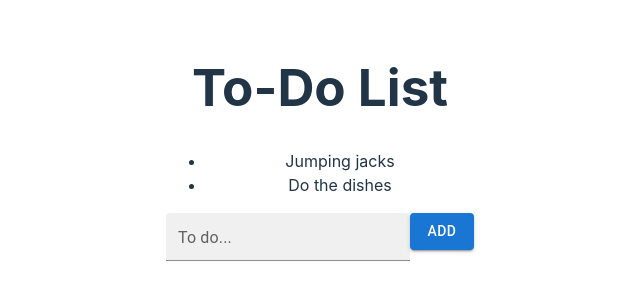
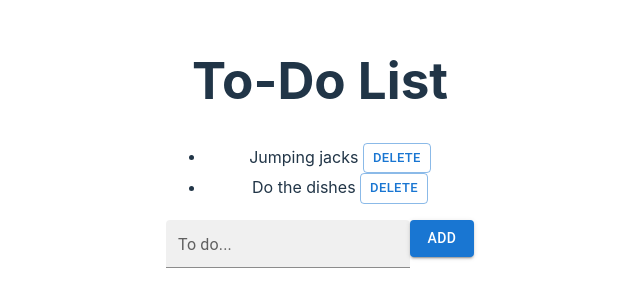
Before and after one commit to abelinsenmayer/rememberall, a React (Vite) app in the folder rememberall/: page / in a window 1280 px wide. Shown: the part 257-564 px from the top of the page, without its empty margins (320-960 px from the left). Built offline with nearby package versions, Linux system fonts and the light colour scheme.

Commit message:
Added the ability to cross off todo list items

```diff
--- a/rememberall/src/todolist/ToDoList.jsx
+++ b/rememberall/src/todolist/ToDoList.jsx
@@ -1,14 +1,14 @@
 import { useState } from 'react'
 import CreateItemForm from './CreateItemForm'
-import { ToDoListItem } from './ToDoListItem'
+import { ToDoListItem, ToDo } from './ToDoListItem'
 
 export default function ToDoList({ initItems }) {
     const [items, setItems] = useState(initItems)
     const addItem = (newItem) => {
         setItems((items) => [...items, newItem])
     }
-    const markDone = (item) => {
-        console.log(`marking ${item.text} as done!`)
+    const toggleDone = (item) => {
+        setItems(items.map((i) => i == item ? new ToDo(i.text, !i.done) : i))
     }
     const remove = (item) => {
         setItems(items.filter((i) => i != item))
@@ -22,7 +22,7 @@ export default function ToDoList({ initItems }) {
                     <ToDoListItem
                         key={item.id}
                         todo={item}
-                        markDone={markDone}
+                        toggleDone={toggleDone}
                         remove={remove}
                     />
                 )}
--- a/rememberall/src/todolist/ToDoListItem.jsx
+++ b/rememberall/src/todolist/ToDoListItem.jsx
@@ -1,9 +1,18 @@
 import { v4 as uuid } from 'uuid'
+import { Button } from '@mui/material'
 
-function ToDoListItem({ todo, markDone, remove }) {
+function ToDoListItem({ todo, toggleDone: toggleDone, remove }) {
+    const style = todo.done ? { textDecoration: "line-through" } : {}
     return (
-        <li onClick={() => remove(todo)}>{todo.text}</li>
-        // TODO markDone
+        <li>
+            <span onClick={() => toggleDone(todo)} style={style}>{todo.text} </span>
+            <Button
+                onClick={() => remove(todo)}
+                variant="outlined"
+                size="small">
+                Delete
+            </Button>
+        </li>
     )
 }
 
```
